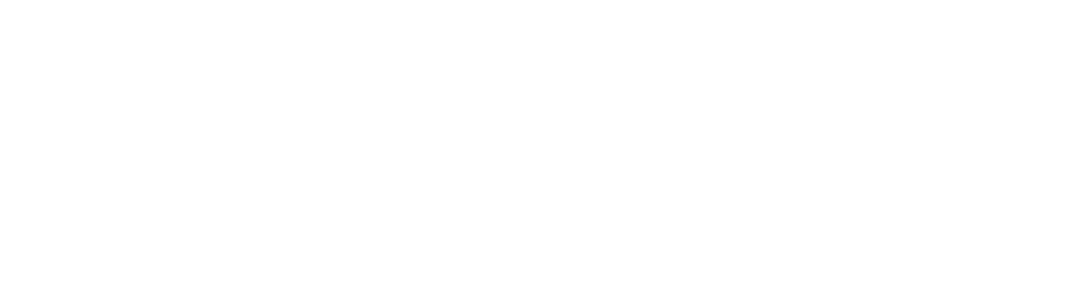
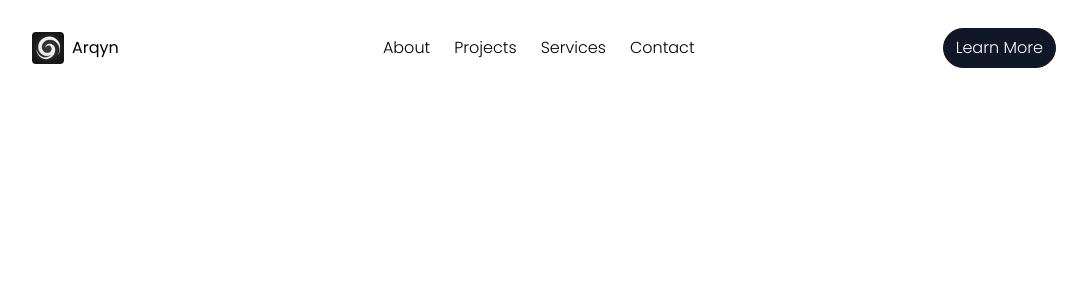
Before and after one commit to arqyn/website, a React (Vite) app: page / in a window 1280 px wide. Shown: the top 300 px of the page, without its empty margins (100-1187 px from the left). Built offline with nearby package versions, Linux system fonts and the light colour scheme.

Commit message:
feat(navbar): implement initial desktop navbar layout.

```diff
--- a/src/App.tsx
+++ b/src/App.tsx
@@ -1,5 +1,11 @@
+import Navbar from "./components/Navbar";
+
 const App = () => {
-  return <></>;
+  return (
+    <>
+      <Navbar />
+    </>
+  );
 };
 
 export default App;
--- a/src/components/ActionButton.tsx
+++ b/src/components/ActionButton.tsx
@@ -0,0 +1,15 @@
+const ActionButton = () => {
+  return (
+    <button className="bg-gray-900 text-white rounded-full font-light h-10 transition-all duration-200 hover:bg-white hover:text-gray-900 hover:scale-105 border border-gray-900">
+      <a
+        href="https://www.linkedin.com/company/arqyn-dev/posts/?feedView=all"
+        target="_blank"
+        className="p-3"
+      >
+        Learn More
+      </a>
+    </button>
+  );
+};
+
+export default ActionButton;
--- a/src/components/Logo.tsx
+++ b/src/components/Logo.tsx
@@ -0,0 +1,14 @@
+import logoImg from "../assets/arqyn_dev_logo.jpg";
+
+const Logo = () => {
+  return (
+    <div className="flex flex-row-reverse p-2">
+      <h2 className="p-2">Arqyn</h2>
+      <a href="/" aria-label="Homepage" className="inline-block">
+        <img src={logoImg} alt="Arqyn Dev Logo" className="h-8 w-auto object-contain rounded-sm mt-1" />
+      </a>
+    </div>
+  );
+};
+
+export default Logo;
--- a/src/components/NavLinks.tsx
+++ b/src/components/NavLinks.tsx
@@ -0,0 +1,42 @@
+const NavLinks = () => {
+  return (
+    <nav aria-label="Main navigation" className="font-light">
+      <ul className="flex space-x-6 text-black">
+        <li>
+          <a
+            href="#about"
+            className="transition-all duration-200 hover:text-gray-600 hover:underline underline-offset-4"
+          >
+            About
+          </a>
+        </li>
+        <li>
+          <a
+            href="#projects"
+            className="transition-all duration-200 hover:text-gray-600 hover:underline underline-offset-4"
+          >
+            Projects
+          </a>
+        </li>
+        <li>
+          <a
+            href="#services"
+            className="transition-all duration-200 hover:text-gray-600 hover:underline underline-offset-4"
+          >
+            Services
+          </a>
+        </li>
+        <li>
+          <a
+            href="#contact"
+            className="transition-all duration-200 hover:text-gray-600 hover:underline underline-offset-4"
+          >
+            Contact
+          </a>
+        </li>
+      </ul>
+    </nav>
+  );
+};
+
+export default NavLinks;
--- a/src/components/Navbar.tsx
+++ b/src/components/Navbar.tsx
@@ -0,0 +1,15 @@
+import Logo from "./Logo";
+import NavLinks from "./NavLinks";
+import ActionButton from "./ActionButton";
+
+const Navbar = () => {
+  return (
+    <nav className="flex justify-around mx-auto items-center mt-5 font-poppins text-base container">
+      <Logo />
+      <NavLinks />
+      <ActionButton />
+    </nav>
+  );
+};
+
+export default Navbar;
--- a/src/index.css
+++ b/src/index.css
@@ -1 +1,17 @@
+@import url("https://fonts.googleapis.com/css2?family=Merriweather:ital,opsz,wght@0,18..144,300..900;1,18..144,300..900&family=Poppins:ital,wght@0,100;0,200;0,300;0,400;0,500;0,600;0,700;0,800;0,900;1,100;1,200;1,300;1,400;1,500;1,600;1,700;1,800;1,900&display=swap");
 @import "tailwindcss";
+
+/* Utility class for headings, buttons, UI text */
+.font-poppins {
+  font-family: "Poppins", sans-serif;
+}
+
+/* Utility class for paragraphs, articles, and body text */
+.font-merriweather {
+  font-family: "Merriweather", serif;
+}
+
+/* Remove underline from all links globally */
+a {
+  text-decoration: none;
+}
```
Also changed, not shown: src/assets/arqyn_dev_logo.jpg (added).
